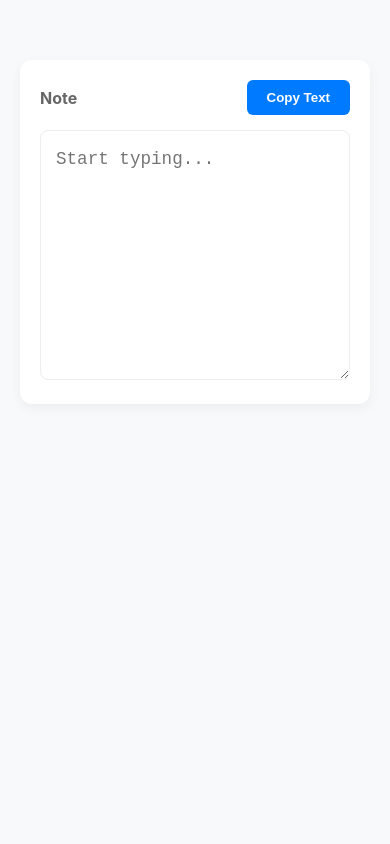
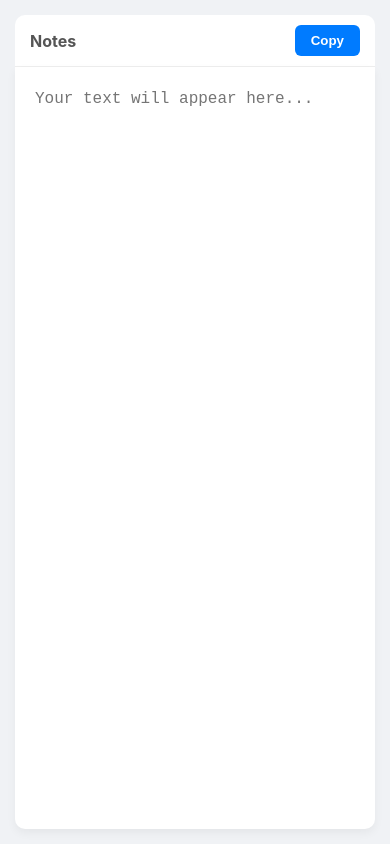
Before and after one commit to redowan99/Link-To-Text, a plain HTML site: page index.html in a window 390 px wide. Drawn offline with Linux system fonts and the light colour scheme.

Commit message:
Update title and enhance responsive layout

```diff
--- a/index.html
+++ b/index.html
@@ -3,73 +3,111 @@
 <head>
     <meta charset="UTF-8">
     <meta name="viewport" content="width=device-width, initial-scale=1.0">
-    <title>Link to Text</title>
+    <title>Responsive Text Editor</title>
     <style>
-        body { font-family: -apple-system, BlinkMacSystemFont, "Segoe UI", Roboto, sans-serif; max-width: 600px; margin: 40px auto; padding: 20px; background-color: #f8f9fa; }
-        .card { background: white; padding: 20px; border-radius: 12px; box-shadow: 0 4px 12px rgba(0,0,0,0.05); }
-        .header { display: flex; justify-content: space-between; align-items: center; margin-bottom: 15px; }
+        /* Modern reset for full-screen height */
+        html, body {
+            height: 100%;
+            margin: 0;
+            padding: 0;
+            font-family: -apple-system, BlinkMacSystemFont, "Segoe UI", Roboto, sans-serif;
+            background-color: #f0f2f5;
+        }
 
-        /* The Textarea styling */
+        /* Container that stretches to fill screen */
+        .app-container {
+            display: flex;
+            flex-direction: column;
+            height: 100vh;
+            max-width: 900px;
+            margin: 0 auto;
+            padding: 15px;
+            box-sizing: border-box;
+        }
+
+        .header {
+            display: flex;
+            justify-content: space-between;
+            align-items: center;
+            padding: 10px 5px;
+            background: white;
+            border-radius: 10px 10px 0 0;
+            border-bottom: 1px solid #eee;
+        }
+
+        .header-title { font-weight: bold; color: #555; padding-left: 10px; }
+
+        /* The Responsive Textarea */
         #text-box {
+            flex-grow: 1; /* Makes the box fill all remaining space */
             width: 100%;
-            min-height: 250px;
-            border: 1px solid #eee;
-            border-radius: 8px;
-            padding: 15px;
-            font-size: 1.1rem;
-            line-height: 1.5;
+            border: none;
+            border-radius: 0 0 10px 10px;
+            padding: 20px;
+            font-size: 16px; /* Prevents iOS zoom-on-focus */
+            line-height: 1.6;
             color: #333;
-            resize: vertical;
+            resize: none; /* No manual resize needed as it's full-screen */
             box-sizing: border-box;
             outline: none;
+            box-shadow: 0 4px 10px rgba(0,0,0,0.05);
         }
-        #text-box:focus { border-color: #007bff; background-color: #fff; }
 
-        .btn-copy { background: #007bff; color: white; border: none; padding: 10px 20px; border-radius: 6px; font-weight: 600; cursor: pointer; }
-        .btn-copy:active { transform: scale(0.98); }
+        .btn-copy {
+            background: #007bff;
+            color: white;
+            border: none;
+            padding: 8px 16px;
+            border-radius: 6px;
+            font-weight: 600;
+            cursor: pointer;
+            margin-right: 10px;
+        }
+
         .status { font-size: 0.85rem; color: #28a745; display: none; margin-right: 10px; }
     </style>
 </head>
 <body>
 
-<div class="card">
+<div class="app-container">
     <div class="header">
-        <span style="font-weight: bold; color: #666;">Note</span>
+        <span class="header-title">Notes</span>
         <div>
             <span id="status" class="status">Copied!</span>
-            <button class="btn-copy" onclick="copyText()">Copy Text</button>
+            <button class="btn-copy" onclick="copyText()">Copy</button>
         </div>
     </div>
 
-    <textarea id="text-box" placeholder="Start typing..."></textarea>
+    <textarea id="text-box" placeholder="Your text will appear here..."></textarea>
 </div>
 
 <script>
     const textBox = document.getElementById('text-box');
     const status = document.getElementById('status');
 
-    // 1. Get the raw URL string (e.g., ?text=Name:+John)
-    const queryString = window.location.search;
+    // Robust way to get 'text' parameter while preserving '+' signs
+    function getRawParameter(name) {
+        const search = window.location.search;
+        const regex = new RegExp(`[?&]${name}=([^&#]*)`);
+        const match = search.match(regex);
+        if (!match) return null;
 
-    // 2. Use a custom way to grab 'text=' that doesn't break plus signs
-    const getQueryParam = (name) => {
-        const results = new RegExp('[\?&]' + name + '=([^&#]*)').exec(queryString);
-        if (!results) return null;
-        // decodeURIComponent handles special characters but keeps + as + if encoded correctly,
-        // or we manually ensure + is preserved.
-        return decodeURIComponent(results[1].replace(/\+/g, ' '));
-    };
+        // We decode it manually.
+        // We don't use URLSearchParams because it converts + to space.
+        return decodeURIComponent(match[1]);
+    }
 
-    // Actually, to keep PLUS as PLUS without encoding, we use this:
-    const rawText = queryString.split('text=')[1];
-    if (rawText) {
-        // Decodes everything EXCEPT turning + into space
-        textBox.value = decodeURIComponent(rawText);
+    const content = getRawParameter('text');
+    if (content !== null) {
+        textBox.value = content;
     }
 
     function copyText() {
         textBox.select();
+        // For mobile support
+        textBox.setSelectionRange(0, 99999);
         navigator.clipboard.writeText(textBox.value);
+
         status.style.display = 'inline';
         setTimeout(() => { status.style.display = 'none'; }, 2000);
     }
```
